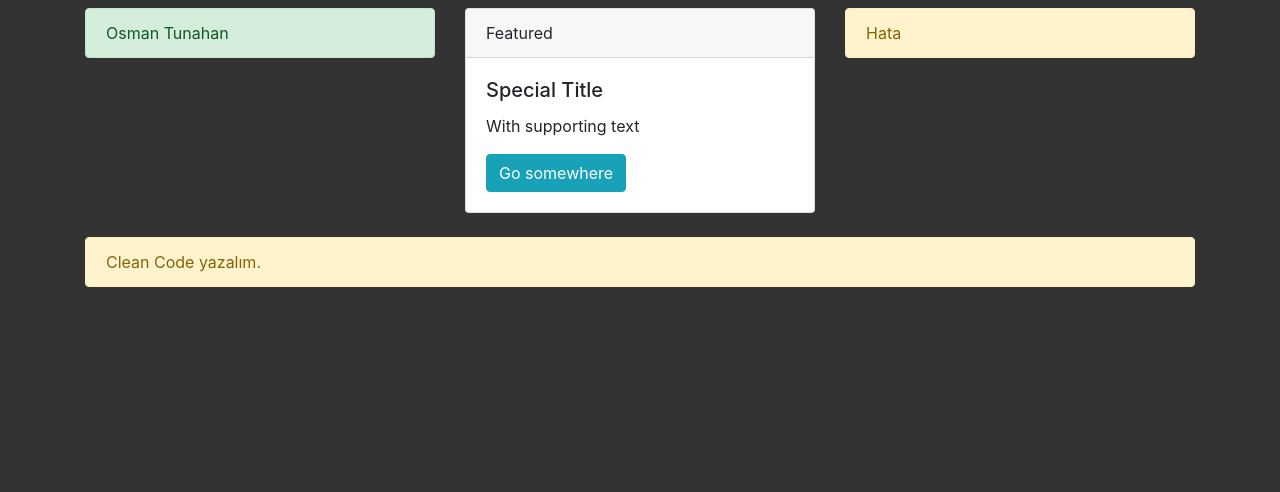
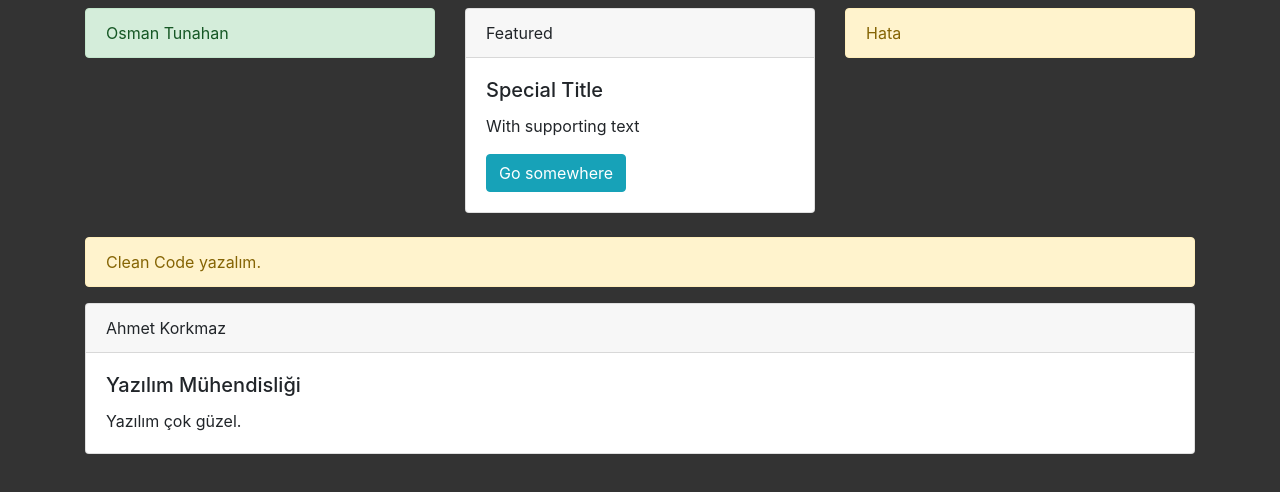
Before and after one commit to osmantunahan99/html-begin, a plain HTML site: page index.html in a window 1280 px wide. Drawn offline with nearby package versions, Linux system fonts and the light colour scheme.

Commit message:
card eklendi

```diff
--- a/index.html
+++ b/index.html
@@ -11,7 +11,7 @@
     <!-- Main Css -->
     <link rel="stylesheet" href="assets/css/main.css">
 
-    <title>Document</title>
+    <title>Bootstrap</title>
 </head>
 <body>
 
@@ -43,6 +43,17 @@
 
         <div class="alert alert-warning mt-4"> Clean Code yazalım. </div>
 
+
+        <div class="card">
+            <div class="card-header">
+                Ahmet Korkmaz
+            </div>
+            <div class="card-body">
+                <h5 class="card-title">Yazılım Mühendisliği</h5>
+                <p class="card-text">Yazılım çok güzel.</p>
+            </div>
+        </div>
+
     </div>
 
 </body>
```
